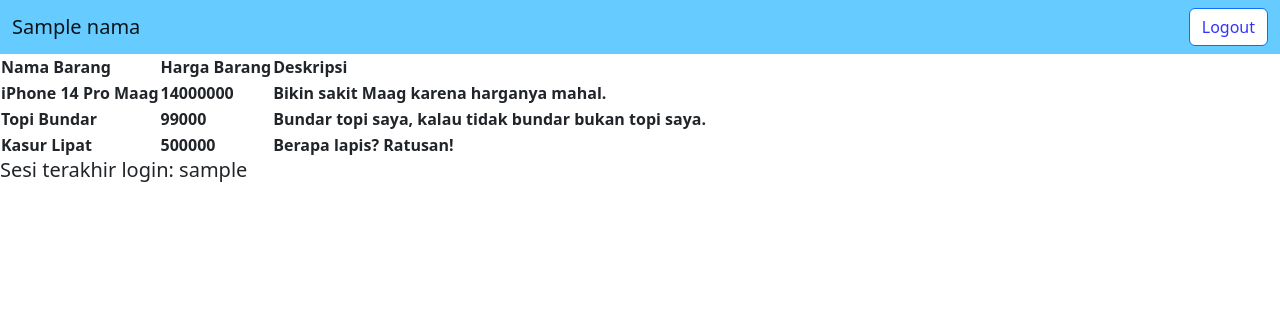
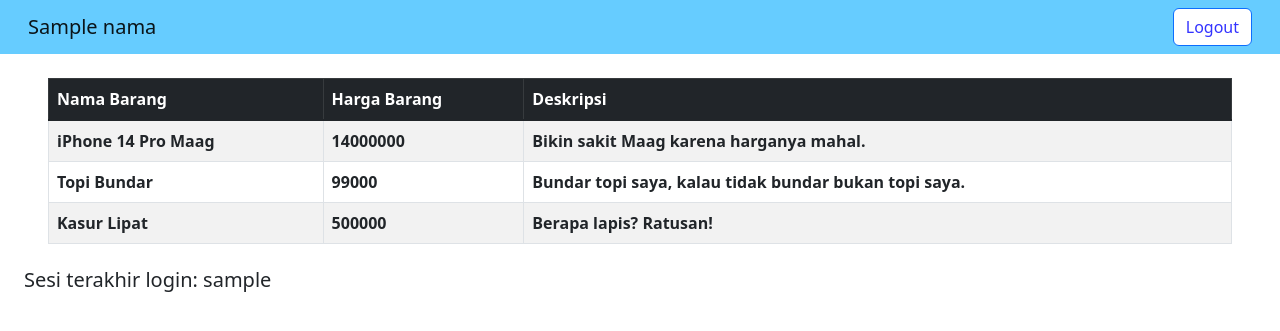
Before and after one commit to BeastonKing/pbp-tutorial-1, a Django app: template wishlist/templates/wishlist.html in a window 1280 px wide. Shown: the top 331 px of the page. Run offline with Django 4.2, Linux system fonts and the light colour scheme; data comes from the database, SQL or seed files in the repository; tables that the repository leaves empty hold one stand-in row (values such as "Sample post"); the template is opened without the code that fills it: values that come from a table or form of the project are taken from there, most other values are stand-ins (such as "Sample title", 1, 10 or a date in 2020); lists and menus that the app fills with data are empty.

Commit message:
add styling to table in wishlist.html

```diff
--- a/wishlist/templates/wishlist.html
+++ b/wishlist/templates/wishlist.html
@@ -3,19 +3,25 @@
 {% block content %}
 
 <nav class="navbar sticky-top" style="background-color: #66ccff;">
-    <div class="container-fluid">
-        <span class="navbar-brand mb-0 h1">{{nama}}</span>
+    <div class="container-fluid ms-3 me-3">
+        <a class="navbar-brand mb-0 h1" href="https://github.com/BeastonKing/">{{nama}}</a>
         <a class="btn btn-primary" href="{% url 'wishlist:logout' %}" role="button" style="--bs-btn-bg: #FFFFFF; --bs-btn-color: #3333ff; --bs-btn-hover-bg: #3333ff;--bs-btn-hover-color: #FFFFFF;">Logout</a>
     </div>
 </nav>
 
-<table>
+<div class="ps-5 pe-5 mt-4">
+    <table class="table table-striped table-bordered table-hover">
+        <thead class="table-dark">
             <tr>
-    <th>Nama Barang</th>
-    <th>Harga Barang</th>
-    <th>Deskripsi</th>
+            <th scope="col">Nama Barang</th>
+            <th scope="col">Harga Barang</th>
+            <th scope="col">Deskripsi</th>
             </tr>
+        </thead>
+
+
         {% comment %} Tambahkan data di bawah baris ini {% endcomment %}
+        <tbody class="table-group-divider">
             {% for barang in list_barang %}
                 <tr>
                     <th>{{barang.nama_barang}}</th>
@@ -23,8 +29,10 @@
                     <th>{{barang.deskripsi}}</th>
                 </tr>
             {% endfor %}
+        </tbody>
     </table>
-<h5>Sesi terakhir login: {{ last_login }}</h5>
+</div>
+<h5 class="m-4">Sesi terakhir login: {{ last_login }}</h5>
 
 
 {% endblock content %}
```
Lines whose indentation alone changed are shown as unchanged.
